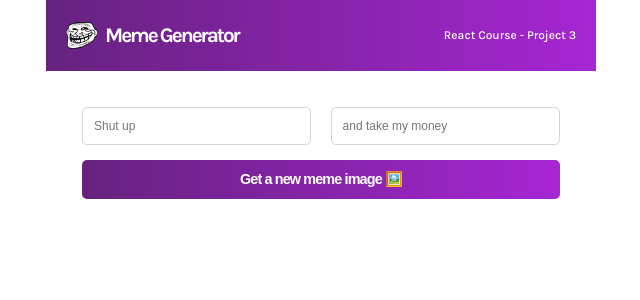
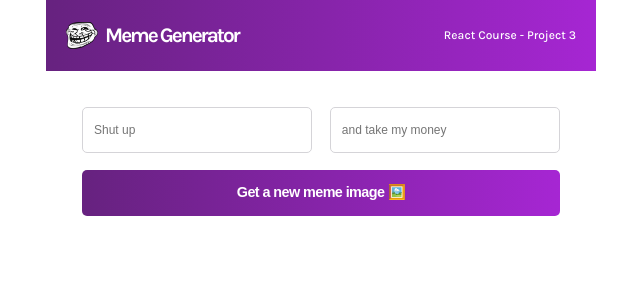
Before and after one commit to adex-badr18/scrimba-meme-generator, a React (Vite) app: page / in a window 1280 px wide. Shown: the top 300 px of the page, without its empty margins (319-959 px from the left). Built offline with nearby package versions, Linux system fonts and the light colour scheme.

Commit message:
Refactor & style MemeForm component

```diff
--- a/src/App.css
+++ b/src/App.css
@@ -37,37 +37,31 @@ nav {
 }
 
 /* Meme form component */
-.memeform--container {
+main {
     padding: 2.25em;
 }
 
-.memeform {
-    display: flex;
-    flex-direction: column;
-    gap: 0.94em;
+.meme--form {
+    display: grid;
+    grid-template: repeat(2, 48%) / repeat(2, 1fr);
+    gap: 1.1em;
 }
 
-.memeform--inputs {
-    display: flex;
-    justify-content: space-between;
-}
-
-.memeform--input {
+.meme--input {
     font-size: 0.75rem;
     padding: 11px;
     border-radius: 5px;
     border: 1px solid #D5D4D8;
-    width: 48%;
 }
 
-.memeform--get-image-btn {
-    width: 100%;
+.meme-btn {
+    grid-column: 1 / -1;
     padding: 11px 0;
     font-size: .9rem;
-    font-weight: 600;
+    font-weight: 700;
     background: linear-gradient(90deg, #672280 1.18%, #A626D3 100%);
     color: #FFFFFF;
-    letter-spacing: -0.06em;
+    letter-spacing: -0.04em;
     border: unset;
     border-radius: 5px;
 }
--- a/src/App.jsx
+++ b/src/App.jsx
@@ -1,12 +1,12 @@
 import './App.css'
 import Header from './components/Header';
-import MemeForm from './components/MemeForm';
+import Meme from './components/Meme';
 
 function App() {
     return (
         <div className='container'>
             <Header />
-            <MemeForm />
+            <Meme />
         </div>
     )
 }
--- /dev/null
+++ b/src/components/Meme.jsx
@@ -0,0 +1,14 @@
+export default function Meme() {
+    return (
+        <main className="meme">
+            <section>
+                <form action="#" className="meme--form">
+                    <input type="text" className="meme--input" aria-label="" placeholder="Shut up" />
+                    <input type="text" className="meme--input" aria-label="" placeholder="and take my money" />
+                    <button className="meme-btn">Get a new meme image 🖼️</button>
+                </form>
+            </section>
+        </main>
+
+    )
+}
--- a/src/components/MemeForm.jsx
+++ /dev/null
@@ -1,13 +0,0 @@
-export default function MemeForm() {
-    return (
-        <section className="memeform--container">
-            <form action="#" className="memeform">
-                <div className="memeform--inputs">
-                    <input type="text" className="memeform--input" aria-label="" placeholder="Shut up" />
-                    <input type="text" className="memeform--input" aria-label="" placeholder="and take my money" />
-                </div>
-                <button className="memeform--get-image-btn">Get a new meme image 🖼️</button>
-            </form>
-        </section>
-    )
-}
```
